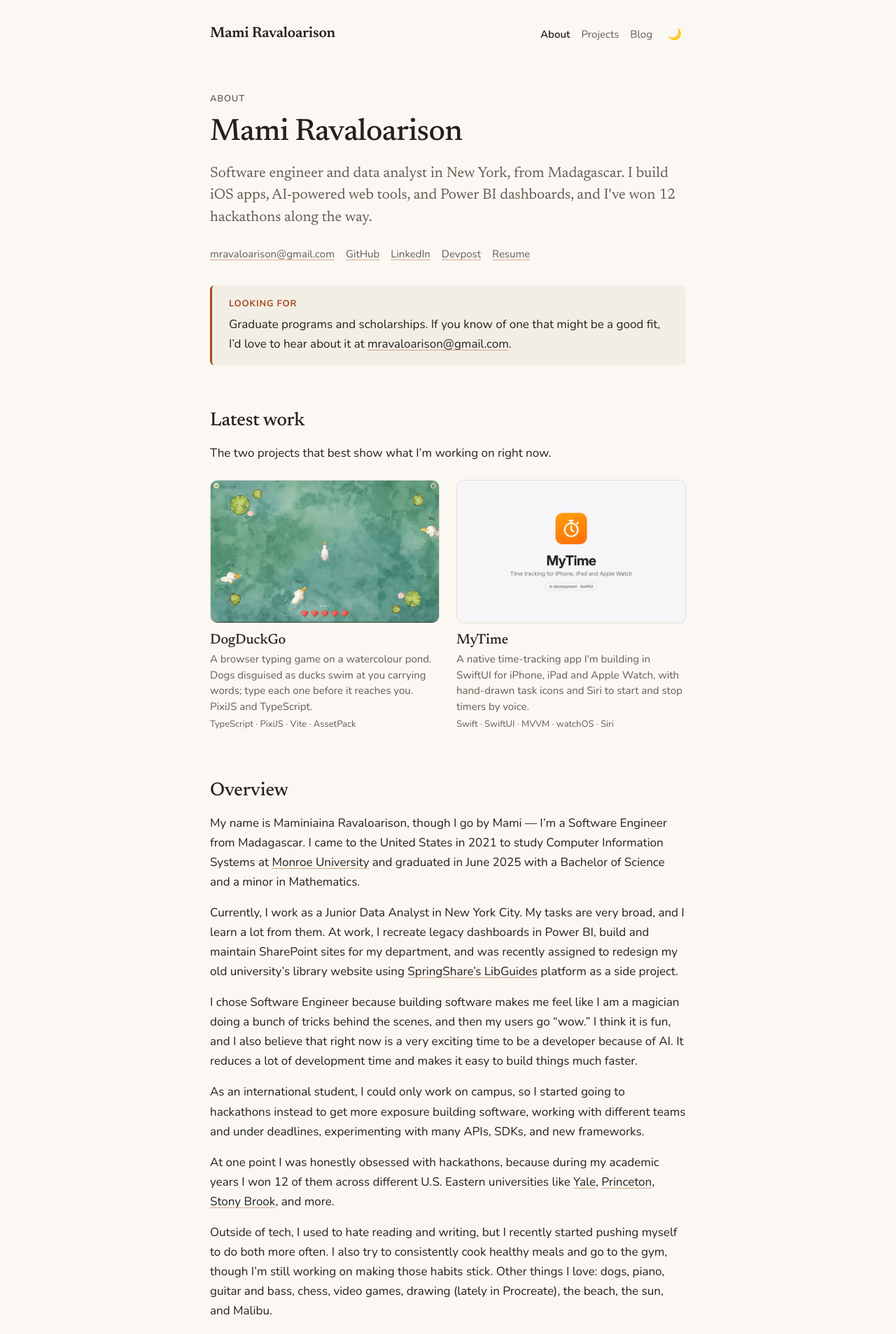
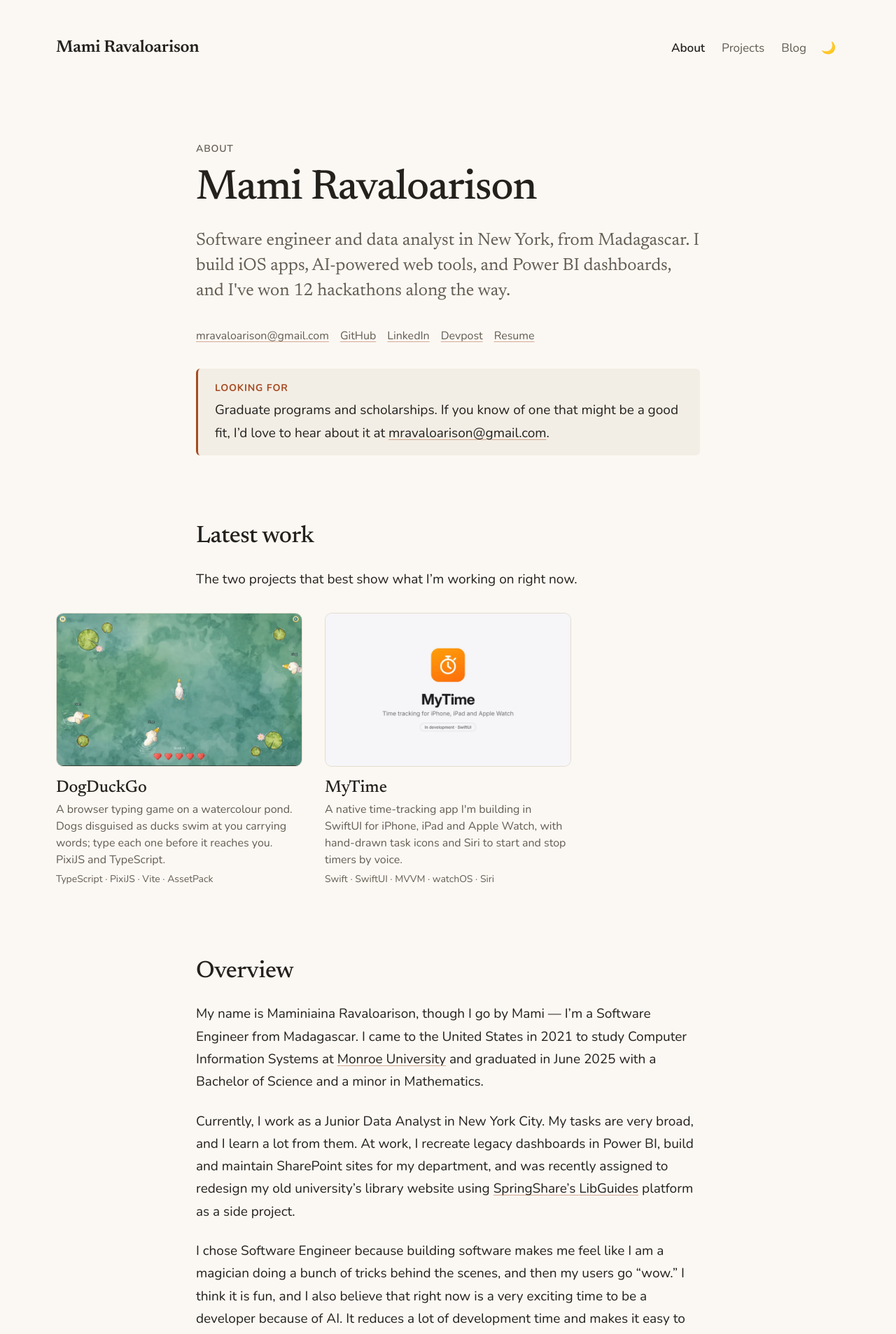
Before and after one commit to mravaloarison/mravaloarison.github.io, a Jekyll site: the page built from index.md, in a window 1280 px wide. Shown: the top 1907 px of the page at 70% size. Built offline with Jekyll 4.4.1, drawn with Linux system fonts in a browser that asks for light colours.

Commit message:
More room: wider frame, bigger type, roomier spacing
Co-Authored-By: Claude Opus 5.5 <noreply@anthropic.com>

```diff
--- a/assets/css/styles.css
+++ b/assets/css/styles.css
@@ -81,7 +81,8 @@
   --radius-sm: 6px;
   --radius-md: 10px;
 
-  --measure: 680px;
+  --measure: 720px;
+  --wide: 1120px;
 
   --transition: 160ms ease;
 }
@@ -126,8 +127,8 @@ body {
   background: var(--bg);
   color: var(--text);
   font-family: var(--font-sans);
-  font-size: 17px;
-  line-height: 1.65;
+  font-size: 19px;
+  line-height: 1.7;
   overflow-x: hidden;
   -webkit-font-smoothing: antialiased;
 }
@@ -209,15 +210,16 @@ h3 {
 }
 
 h1 {
-  font-size: clamp(34px, 6vw, 44px);
-  letter-spacing: -0.015em;
-  margin: 0 0 var(--space-16);
+  font-size: clamp(40px, 7vw, 60px);
+  letter-spacing: -0.02em;
+  line-height: 1.1;
+  margin: 0 0 var(--space-24);
 }
 
 h2 {
-  font-size: 27px;
-  letter-spacing: -0.01em;
-  margin: var(--space-64) 0 var(--space-16);
+  font-size: 34px;
+  letter-spacing: -0.015em;
+  margin: var(--space-96) 0 var(--space-24);
 }
 
 h2 a {
@@ -229,12 +231,12 @@ h2 a:hover {
 }
 
 h3 {
-  font-size: 21px;
-  margin: var(--space-32) 0 var(--space-8);
+  font-size: 24px;
+  margin: var(--space-48) 0 var(--space-12);
 }
 
 p {
-  margin: 0 0 var(--space-16);
+  margin: 0 0 var(--space-24);
 }
 
 strong {
@@ -242,14 +244,14 @@ strong {
 }
 
 .meta {
-  font-size: 14px;
+  font-size: 15px;
   color: var(--text-secondary);
   margin: 0 0 var(--space-4);
 }
 
 .eyebrow {
   display: block;
-  font-size: 13px;
+  font-size: 14px;
   font-weight: 600;
   letter-spacing: 0.06em;
   text-transform: uppercase;
@@ -259,10 +261,10 @@ strong {
 
 .abstract {
   font-family: var(--font-serif);
-  font-size: 21px;
-  line-height: 1.5;
+  font-size: 25px;
+  line-height: 1.45;
   color: var(--text-secondary);
-  margin: 0 0 var(--space-24);
+  margin: 0 0 var(--space-32);
 }
 
 code {
@@ -275,7 +277,7 @@ code {
 
 pre {
   font-family: var(--font-mono);
-  font-size: 14px;
+  font-size: 15px;
   background: var(--surface);
   border: 1px solid var(--border);
   border-radius: var(--radius-md);
@@ -303,7 +305,7 @@ blockquote {
   padding-left: var(--space-16);
   border-left: 2px solid var(--accent);
   font-family: var(--font-serif);
-  font-size: 19px;
+  font-size: 22px;
   color: var(--text-secondary);
 }
 
@@ -347,13 +349,19 @@ main,
   padding-inline: var(--space-24);
 }
 
+/* Header and footer span the wide frame, like the cards */
+.site-header-inner,
+.site-footer {
+  max-width: calc(var(--wide) + 2 * var(--space-24));
+}
+
 .site-header-inner {
   display: flex;
   align-items: center;
   justify-content: space-between;
   flex-wrap: wrap;
   gap: var(--space-8) var(--space-16);
-  padding-block: var(--space-32);
+  padding-block: var(--space-48);
 }
 
 /* Desktop: name, then links pushed right, then the toggle */
@@ -367,7 +375,7 @@ main,
 
 .site-brand {
   font-family: var(--font-serif);
-  font-size: 21px;
+  font-size: 24px;
   font-weight: 600;
   letter-spacing: -0.01em;
   text-decoration: none;
@@ -386,14 +394,14 @@ main,
 .site-nav ul {
   display: flex;
   flex-wrap: wrap;
-  gap: var(--space-4) var(--space-16);
+  gap: var(--space-4) var(--space-24);
   list-style: none;
   margin: 0;
   padding: 0;
 }
 
 .site-nav a {
-  font-size: 15px;
+  font-size: 17px;
   color: var(--text-secondary);
   text-decoration: none;
   padding-block: var(--space-4);
@@ -429,7 +437,7 @@ main,
 .theme-toggle::before {
   content: "\1F319";
   font-family: var(--font-emoji);
-  font-size: 16px;
+  font-size: 17px;
   line-height: 1;
   display: inline-block;
   transition: transform 320ms cubic-bezier(0.32, 0.72, 0, 1);
@@ -464,8 +472,8 @@ main,
 /* Main column */
 
 main {
-  padding-top: var(--space-32);
-  padding-bottom: var(--space-64);
+  padding-top: var(--space-64);
+  padding-bottom: var(--space-96);
 }
 
 main:focus {
@@ -480,7 +488,7 @@ main:focus {
   list-style: none;
   margin: 0 0 var(--space-24);
   padding: 0;
-  font-size: 14px;
+  font-size: 15px;
   color: var(--text-secondary);
 }
 
@@ -510,7 +518,7 @@ main:focus {
 
 .pill {
   display: inline-block;
-  font-size: 13px;
+  font-size: 14px;
   line-height: 1.4;
   color: var(--text-secondary);
   border: 1px solid var(--border);
@@ -556,7 +564,7 @@ main:focus {
 
 .post-title {
   font-family: var(--font-serif);
-  font-size: 20px;
+  font-size: 23px;
   font-weight: 500;
   line-height: 1.3;
 }
@@ -567,13 +575,13 @@ main:focus {
 
 .post-date {
   flex-shrink: 0;
-  font-size: 14px;
+  font-size: 15px;
   color: var(--text-secondary);
   font-variant-numeric: tabular-nums;
 }
 
 .post-description {
-  font-size: 15px;
+  font-size: 16px;
   color: var(--text-secondary);
   margin: var(--space-4) 0 0;
 }
@@ -587,7 +595,7 @@ main:focus {
 }
 
 .browse-label {
-  font-size: 14px;
+  font-size: 15px;
   font-weight: 600;
   color: var(--text-secondary);
   margin: 0 0 var(--space-8);
@@ -604,7 +612,7 @@ main:focus {
 
 .tag-index a {
   display: inline-block;
-  font-size: 14px;
+  font-size: 15px;
   color: var(--text-secondary);
   border: 1px solid var(--border);
   border-radius: 999px;
@@ -655,7 +663,7 @@ main iframe {
 
 .button {
   display: inline-block;
-  font-size: 15px;
+  font-size: 16px;
   font-weight: 600;
   color: var(--text);
   border: 1px solid var(--border-strong);
@@ -676,7 +684,7 @@ main iframe {
   display: flex;
   flex-wrap: wrap;
   gap: var(--space-8) var(--space-16);
-  font-size: 15px;
+  font-size: 16px;
   margin: 0 0 var(--space-32);
 }
 
@@ -716,7 +724,7 @@ main iframe {
 .entry-highlights {
   margin: var(--space-8) 0 0;
   color: var(--text-secondary);
-  font-size: 16px;
+  font-size: 17px;
 }
 
 .entry-highlights li {
@@ -754,7 +762,7 @@ main iframe {
 }
 
 .callout-label {
-  font-size: 13px;
+  font-size: 14px;
   font-weight: 700;
   letter-spacing: 0.06em;
   text-transform: uppercase;
@@ -770,9 +778,11 @@ main iframe {
 
 .card-grid {
   display: grid;
-  grid-template-columns: repeat(auto-fill, minmax(260px, 1fr));
-  gap: var(--space-32) var(--space-24);
-  margin: var(--space-24) 0 var(--space-48);
+  grid-template-columns: repeat(auto-fill, minmax(300px, 1fr));
+  gap: var(--space-48) var(--space-32);
+  margin: var(--space-32) 0 var(--space-64);
+  /* Break out of the reading column to the wide frame (minus the gutter) */
+  margin-inline: calc(50% - min(50vw - var(--space-24), var(--wide) / 2));
 }
 
 .card {
@@ -796,11 +806,11 @@ main iframe {
 }
 
 .card-body {
-  padding-top: var(--space-12);
+  padding-top: var(--space-16);
 }
 
 .card-body h3 {
-  font-size: 20px;
+  font-size: 24px;
   margin: 0 0 var(--space-4);
 }
 
@@ -809,14 +819,14 @@ main iframe {
 }
 
 .card-description {
-  font-size: 15px;
+  font-size: 16px;
   line-height: 1.5;
   color: var(--text-secondary);
   margin: 0 0 var(--space-4);
 }
 
 .card .meta {
-  font-size: 13px;
+  font-size: 14px;
 }
 
 /* Gallery grid (Arts): dense square crops */
@@ -848,7 +858,7 @@ main iframe {
 
 .gallery-title {
   display: block;
-  font-size: 14px;
+  font-size: 15px;
   color: var(--text-secondary);
   margin-top: var(--space-8);
 }
@@ -872,7 +882,7 @@ main iframe {
 }
 
 figcaption {
-  font-size: 14px;
+  font-size: 15px;
   color: var(--text-secondary);
   margin-top: var(--space-8);
   text-align: center;
@@ -890,7 +900,7 @@ figcaption {
 }
 
 .art-details dt {
-  font-size: 13px;
+  font-size: 14px;
   color: var(--text-secondary);
 }
 
@@ -950,7 +960,7 @@ figcaption {
 .prev-next-label {
   display: block;
   font-family: var(--font-sans);
-  font-size: 13px;
+  font-size: 14px;
   color: var(--text-secondary);
   margin-bottom: var(--space-4);
 }
@@ -958,8 +968,8 @@ figcaption {
 /* Footer */
 
 .site-footer {
-  padding-block: var(--space-32) var(--space-48);
-  font-size: 14px;
+  padding-block: var(--space-48) var(--space-64);
+  font-size: 15px;
   color: var(--text-secondary);
 }
 
@@ -1006,7 +1016,7 @@ figcaption {
   }
 
   .site-brand {
-    font-size: 19px;
+    font-size: 21px;
   }
 
   /* Without JS the links wrap onto their own line under the name */
@@ -1016,17 +1026,26 @@ figcaption {
     margin-left: 0;
   }
 
+  body {
+    font-size: 18px;
+  }
+
   main {
-    padding-top: var(--space-24);
+    padding-top: var(--space-32);
+    padding-bottom: var(--space-64);
   }
 
   h2 {
-    font-size: 25px;
-    margin-top: var(--space-48);
+    font-size: 29px;
+    margin-top: var(--space-64);
   }
 
   .abstract {
-    font-size: 19px;
+    font-size: 21px;
+  }
+
+  .card-grid {
+    margin-inline: 0;
   }
 
   .post-row {
```
Also changed, not shown: CLAUDE.md (+14 -9 lines).
